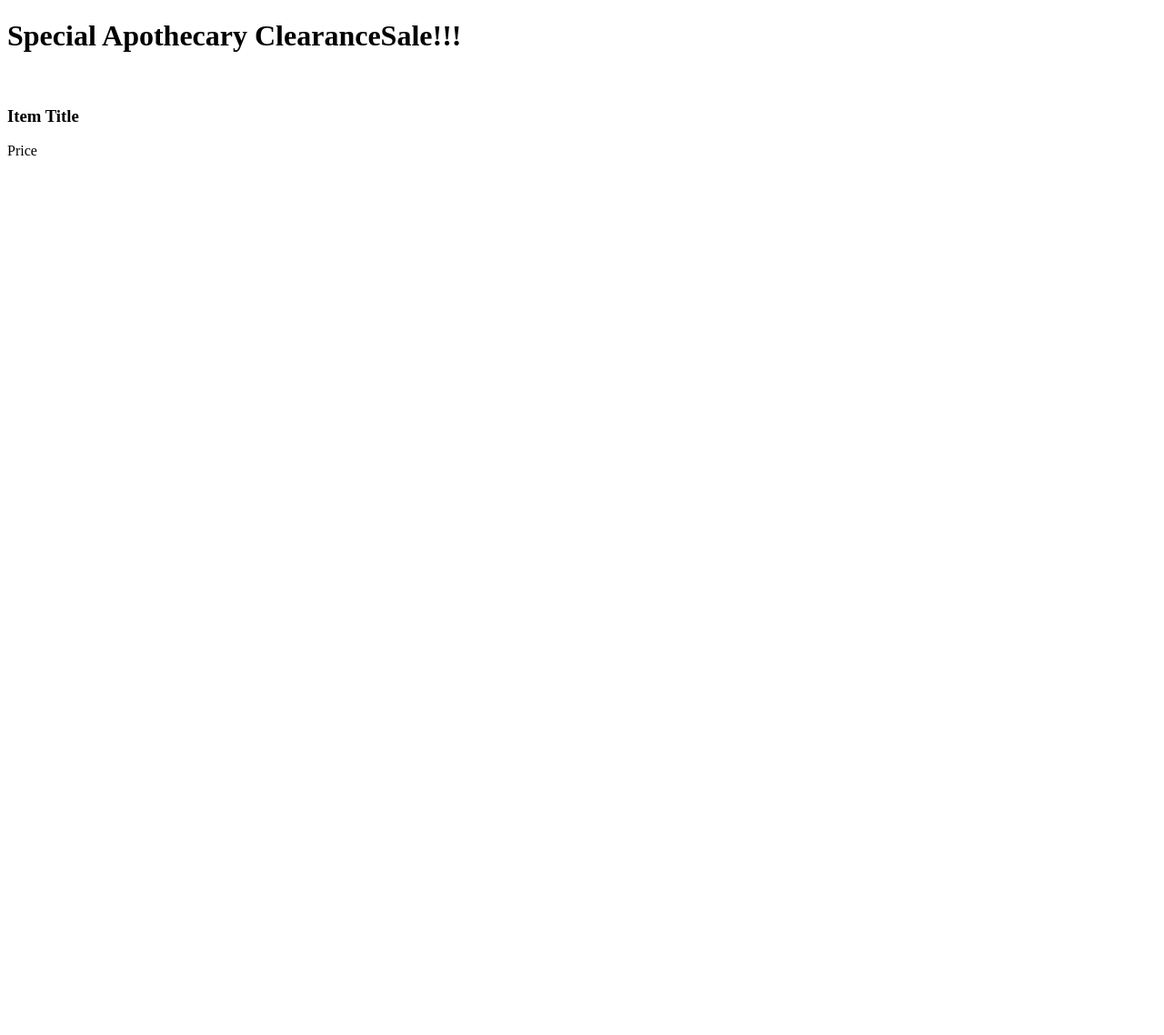
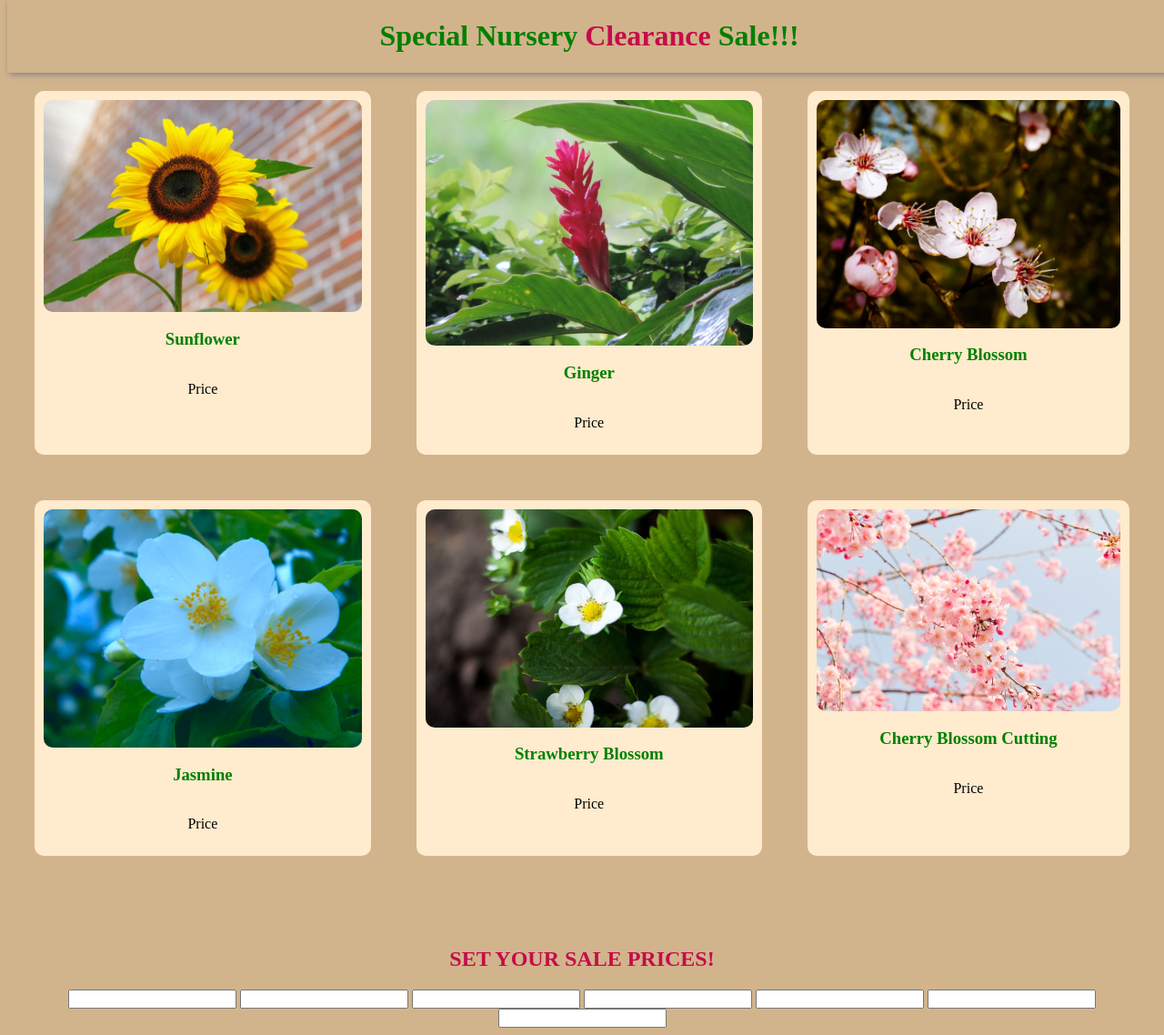
Before and after one commit to HajaSChilds/advanced-javascript-playground, a plain HTML site: page PrettyPrice/index-prettyprice.html in a window 1280 px wide. Shown: the whole page at 91% size. Before the commit the page ends 800 px from the top, so only its background shows below. Drawn offline with Linux system fonts and the light colour scheme.

Commit message:
Adds CSS Styles, PrettyPrice Functions and Form

```diff
--- a/PrettyPrice/index-prettyprice.html
+++ b/PrettyPrice/index-prettyprice.html
@@ -3,23 +3,66 @@
 <head>
     <meta charset="UTF-8">
     <meta name="viewport" content="width=device-width, initial-scale=1.0">
-    <title>Document</title>
+    <link rel="stylesheet" href="./pretty-price.css">
+    <title>Pretty Price Nursery</title>
 </head>
 <body>
     <header>
-        <h1>Special Apothecary <span>Clearance</span>Sale!!!</h1>
+        <div class="container">
+            <h1> Special Nursery <span>Clearance</span> Sale!!!</h1>
+        </div>
     </header>
     <main>
-        <div class="item">
-            <img src="" alt="">
-            <h3>Item Title</h3>
-            <p>Price</p>
+        <section class="flowers">
+            <div class="item">
+                    <img src="./assets/plant-flower-petal-bloom-summer-macro-1092972-pxhere.com.jpg" alt="Sunflower Blossom">
+                    <h3>Sunflower</h3>
+                <p>Price</p>
+            </div>
+            <div class="item">
+                <img src="./assets/natural-flower-red-ginger-plant-leaf-flowering-plant-1604239-pxhere.com.jpg" alt="Ginger Blossom">
+                <h3>Ginger</h3>
+                <p>Price</p>
+            </div>
+            <div class="item">
+                <img src="./assets/tree-nature-branch-blossom-plant-white-820974-pxhere.com.jpg" alt="Cherry Blossom">
+                <h3>Cherry Blossom</h3>
+                <p>Price</p>
+            </div>
+            <div class="item">
+                <img src="./assets/blossom-plant-sky-sunlight-flower-petal-1413936-pxhere.com.jpg" alt="Jasmine Blossom">
+                <h3>Jasmine</h3>
+                <p>Price</p>
+            </div>
+            <div class="item">
+                <img src="./assets/blossom-plant-leaf-flower-green-herb-58501-pxhere.com.jpg" alt="Strawberry Blossom">
+                <h3>Strawberry Blossom</h3>
+                <p>Price</p>
+            </div>
+            <div class="item">
+                <img src="./assets/branch-blossom-plant-flower-petal-spring-648247-pxhere.com.jpg" alt="Cherry Blossom Cutting">
+                <h3>Cherry Blossom Cutting</h3>
+                <p>Price</p>
+            </div>
+    </section>
+    </main>
+    <section>
+        <h2>SET YOUR SALE PRICES!</h2>
+        <div class="set-prices">
+            <form action="">
+                <input type="text" id="sunflower">
+                <input type="text" id="ginger">
+                <input type="text" id="cherry-blossom">
+                <input type="text" id="jasmine">
+                <input type="text" id="strawberry-blossom">
+                <input type="text"id="cherry-blossom-cut">
+                <input type="text">
+            </form>
         </div>
-
-    </main>
+    </section>
     <footer></footer>
-    <script>
-
+    <script
+        src="./pretty-price.js"></script>
     </script>
 </body>
 </html>
--- /dev/null
+++ b/PrettyPrice/pretty-price.css
@@ -0,0 +1,87 @@
+html {
+    background-color: tan;
+}
+
+header {
+    background-color:tan;
+    position: fixed;
+    top:0;
+    width:100%;
+    display:block;
+    justify-content:center;
+    margin: 0px 20px 0px 0px;
+    box-shadow: gray 2px 2px 7px;
+}
+
+
+header h1 {
+    color:green;
+    text-align: center;
+}
+
+h1 span, h2 {
+    color: rgb(196, 13, 74);
+}
+
+h2 {
+    position:sticky;
+}
+
+
+p {
+    color:black;
+    height:5%;
+}
+
+
+.flowers {
+    display: grid;
+    grid-gap: 50px;
+    grid-template-columns: auto auto auto;
+    margin:100px 30px;
+    z-index: -1;
+}
+
+.item {
+    display:flex;
+    flex-direction: column;
+    background-color: blanchedalmond;
+    color: green;
+    align-items: center;
+    border-radius: 10px;
+    padding: 10px;
+}
+
+img {
+    width: 100%;
+    height: auto;
+    border-radius: 10px;
+}
+
+.image {
+    height:90%;
+}
+
+@media screen and (max-width: 760px) {
+
+.flowers {
+    position:relative;
+    display: grid;
+    grid-gap: 50px;
+    grid-template-columns: auto auto;
+    }
+}
+
+section {
+    text-align: center;
+}
+
+@media screen and (max-width: 550px) {
+   .flowers {
+    display: grid;
+    grid-gap: 50px;
+    margin: 120px 30px;
+    grid-template-columns: auto;
+
+    }
+}
--- /dev/null
+++ b/PrettyPrice/pretty-price.js
@@ -0,0 +1,38 @@
+
+function prettyPrice (price, cents) {
+ // TODO: Ensure items are numbers
+ // TODO: Take price subtract $1 and add {cents}
+    //TODO: Split price into dollars and cents
+    //TODO: Subtract $1 from dollars
+    //TODO: Replace cents with {cents}
+
+
+    if(isNaN(price) || (isNaN(cents))){
+        alert("Please input numbers only");
+    }
+
+    if(cents.toString().length < 2 || cents.toString().length> 2) {
+        alert("Please input a two-digit cents value for the sale price")
+    }else {
+
+        let breakdown = price.toString().split(".");
+        console.log(breakdown);
+        let newDollarAmt = parseInt(breakdown[0]) - 1;
+        console.log(newDollarAmt);
+        let newPrice = newDollarAmt.toString().concat(".", checkCents(cents));
+
+        console.log(newPrice);
+    }
+}
+
+function checkCents(cents) {
+    let centString = cents.toString()
+    if(centString.includes(".")) {
+        centString = centString.slice(2,)
+        return centString;
+    }else {
+        return cents;
+    }
+}
+
+prettyPrice(6,735)
```
Also changed, not shown: PrettyPrice/assets/blossom-plant-leaf-flower-green-herb-58501-pxhere.com.jpg (added), PrettyPrice/assets/blossom-plant-sky-sunlight-flower-petal-1413936-pxhere.com.jpg (added), PrettyPrice/assets/branch-blossom-plant-flower-petal-spring-648247-pxhere.com.jpg (added), PrettyPrice/assets/natural-flower-red-ginger-plant-leaf-flowering-plant-1604239-pxhere.com.jpg (added), PrettyPrice/assets/plant-flower-petal-bloom-summer-macro-1092972-pxhere.com.jpg (added), PrettyPrice/assets/tree-nature-branch-blossom-plant-white-820974-pxhere.com.jpg (added), 1 other file.
